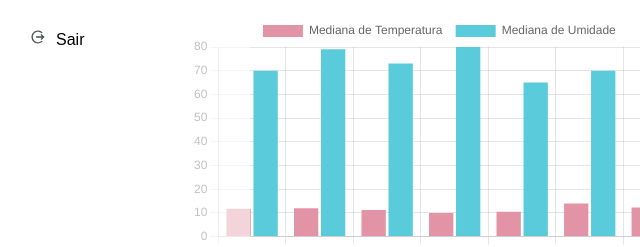
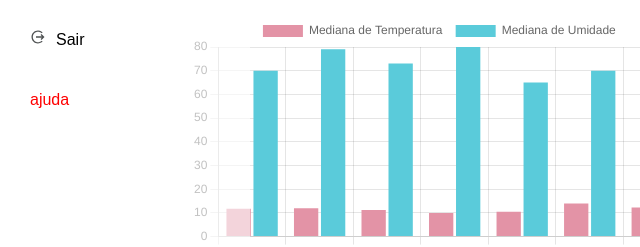
Before and after one commit to Marcos-HVB/site-institucional, a website: page site-institucional/public/dashboard/dashgeral.html in a window 1280 px wide. Shown: the part 446-693 px from the top of the page, 0-640 px from the left. Drawn offline with nearby package versions, Linux system fonts and the light colour scheme.

Commit message:
Helpdesk

```diff
--- a/site-institucional/public/css/dashboard.css
+++ b/site-institucional/public/css/dashboard.css
@@ -12,7 +12,11 @@
 
 
 
+.helpdesk{
+   color: red;
+    text-decoration: none;
 
+}
 .grafico{
 
     width: 500px;
--- a/site-institucional/public/dashboard/dashgeral.html
+++ b/site-institucional/public/dashboard/dashgeral.html
@@ -43,6 +43,7 @@
         <a href="dashsetorA.html"><ion-icon name="thermometer"></ion-icon><span>Setores</span></a>
         <a href="cadastroSensor.html"><ion-icon name="add-circle-outline"></ion-icon><span>Adicionar Setor</span></a>
         <a href="../login.html" onclick="limparSessao()"><ion-icon name="log-out"></ion-icon><span>Sair</span></a>
+        <a href="https://hinovace.atlassian.net/servicedesk/customer/portal/2" class="helpdesk">ajuda</a>
 
     </div>
     <!--Fim sidebar-->
```
